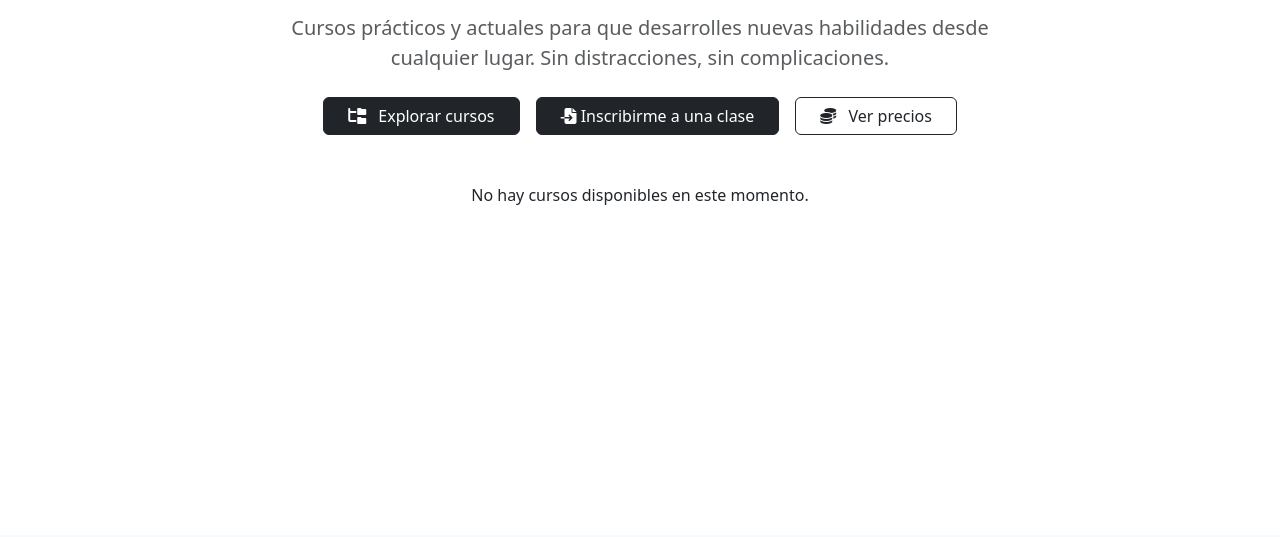
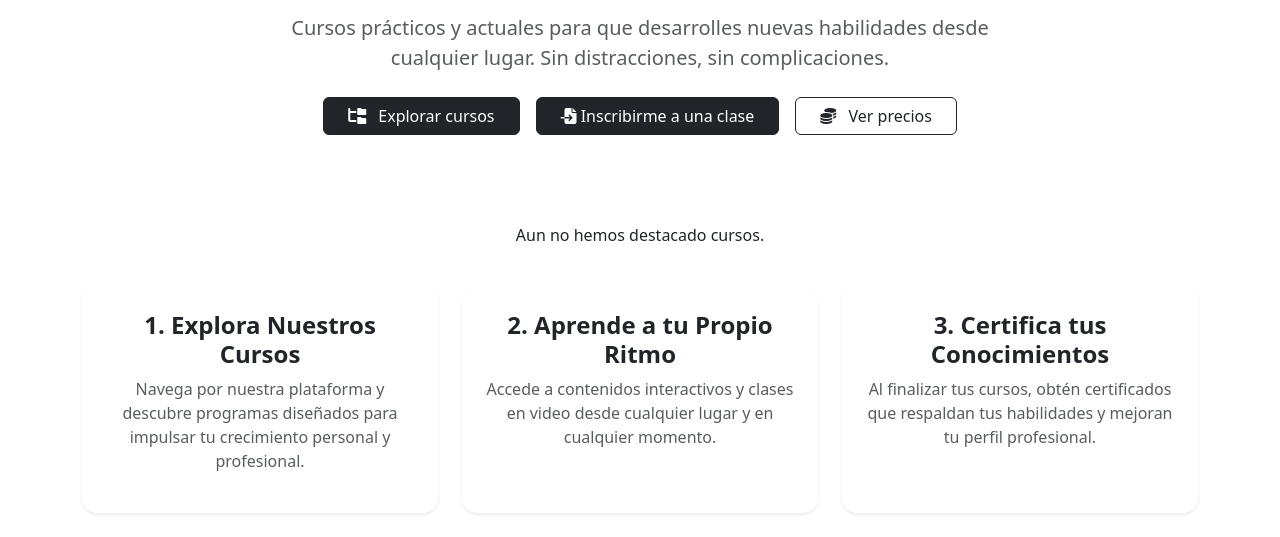
Before and after one commit to mariosuarezDEV/code_lms, a Django app: page / in a window 1280 px wide. Shown: the part 265-802 px from the top of the page. Before the commit the page ends 470 px from the top, so only its background shows below. Run offline with Django 5.2, Linux system fonts and the light colour scheme; data that the repository does not hold is empty; some libraries are stand-ins or nearby versions.

Commit message:
Mejora la página de inicio con sección de pasos y estilos
Se agregó una nueva sección que explica los pasos para usar la plataforma y se mejoró el espaciado de la sección de cursos destacados. También se actualizó el mensaje cuando no hay cursos disponibles para hacerlo más amigable.

```diff
--- a/landing/templates/landing.html
+++ b/landing/templates/landing.html
@@ -5,7 +5,8 @@
     <div class="col-lg-8 text-center">
         <h1 class="display-4 fw-semibold mb-3">Aprendizaje <span class="text-primary">en línea</span>, a tu ritmo.</h1>
         <p class="fs-5 text-muted mb-4">
-            Cursos prácticos y actuales para que desarrolles nuevas habilidades desde cualquier lugar. Sin distracciones, sin complicaciones.
+            Cursos prácticos y actuales para que desarrolles nuevas habilidades desde cualquier lugar. Sin
+            distracciones, sin complicaciones.
         </p>
         <div class="d-flex justify-content-center gap-3">
             <a href="#" class="btn btn-dark px-4">
@@ -21,7 +22,7 @@
     </div>
 </div>
 
-<div class="row g-3 text-center">
+<div class="row g-3 text-center my-4">
     {% for curso in cursos %}
     <div class="col-md-4 d-flex">
         <div class="card shadow-sm h-100 w-100">
@@ -38,9 +39,33 @@
     </div>
     {% empty %}
     <div class="col-12">
-        <p>No hay cursos disponibles en este momento.</p>
+        <p>Aun no hemos destacado cursos.</p>
     </div>
     {% endfor %}
+</div>
 
+<div class="row text-center">
+  <div class="col-md-4 mb-4">
+    <div class="p-4 shadow-sm rounded-4 h-100">
+      <i class="bi bi-mouse-fill display-3 text-primary mb-3"></i>
+      <h4 class="fw-semibold">1. Explora Nuestros Cursos</h4>
+      <p class="text-muted">Navega por nuestra plataforma y descubre programas diseñados para impulsar tu crecimiento personal y profesional.</p>
+    </div>
+  </div>
+  <div class="col-md-4 mb-4">
+    <div class="p-4 shadow-sm rounded-4 h-100">
+      <i class="bi bi-play-circle-fill display-3 text-primary mb-3"></i>
+      <h4 class="fw-semibold">2. Aprende a tu Propio Ritmo</h4>
+      <p class="text-muted">Accede a contenidos interactivos y clases en video desde cualquier lugar y en cualquier momento.</p>
+    </div>
+  </div>
+  <div class="col-md-4 mb-4">
+    <div class="p-4 shadow-sm rounded-4 h-100">
+      <i class="bi bi-patch-check-fill display-3 text-primary mb-3"></i>
+      <h4 class="fw-semibold">3. Certifica tus Conocimientos</h4>
+      <p class="text-muted">Al finalizar tus cursos, obtén certificados que respaldan tus habilidades y mejoran tu perfil profesional.</p>
+    </div>
+  </div>
 </div>
+
 {% endblock contenido %}
```
